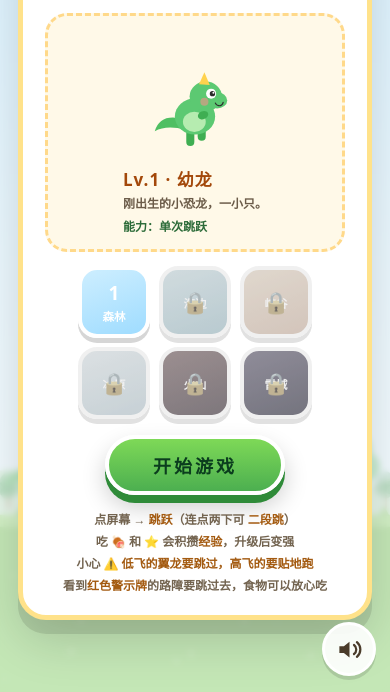
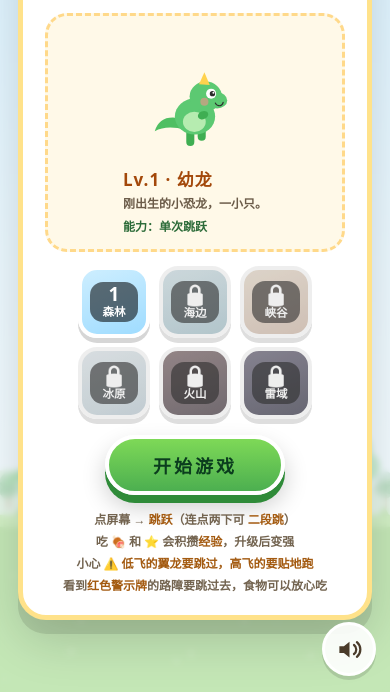
Before and after one commit to adrea/game, a plain HTML site: page dino_grow.html in a window 390 px wide. Shown: the part 152-844 px from the top of the page. Drawn offline with Linux system fonts and the light colour scheme.

Commit message:
fix(dino_grow): dark capsule behind level-tile text for AA contrast
Level tiles take their background from each biome's sky gradient, running
from #cdeeff (forest) to #7a6aa8 (thunder). White text on the lightest
tiles measured 1.34:1, far below the WCAG AA 4.5:1 threshold, and no single
text colour can serve both light and dark biomes.

- wrap the level number/lock and the biome name in a .lvb span with
  rgba(0,0,0,.55) background, 13px radius, 48px min-width (54px at >=900px)
- worst-case contrast now 5.71:1 across all six biomes (was 1.34:1)
- locked tiles keep a slightly deeper capsule rgba(0,0,0,.60) and opacity
  raised .75 -> .82, measured minimum 4.83:1
- lock glyph rendered as a white silhouette via brightness(0) invert(1);
  it previously sat absolutely centred and collided with the biome name

Verified with Playwright over 1504x940 / 940x1504 / 393x873 / 360x780:
zero overflow (scrollWidth == clientWidth), capsule computed as
rgba(0,0,0,0.55)/rgba(0,0,0,0.6) as designed, six tiles lay out 6-per-row on
tablets and 3+3 on phones, clicking level 1 starts the run with no page
errors.

```diff
--- a/dino_grow.html
+++ b/dino_grow.html
@@ -104,14 +104,24 @@
   .level-row { display: flex; flex-wrap: wrap; gap: 9px; justify-content: center; margin: 14px 0 2px; }
   .lv {
     width: 72px; height: 72px; border-radius: 19px; border: 4px solid #fff;
-    display: flex; flex-direction: column; align-items: center; justify-content: center;
+    display: flex; align-items: center; justify-content: center;
     font-weight: 900; font-size: 19px; color: #fff; cursor: pointer;
     box-shadow: 0 5px 0 rgba(0,0,0,.16); position: relative; transition: transform .1s;
   }
   .lv:active { transform: translateY(3px); }
+  /* 文字加半透明深色胶囊底：方块底色随群系渐变（最浅 #cdeeff、最深 #7a6aa8），
+     原来白字压浅蓝仅 1.34:1；加胶囊后六种群系实测最低 5.71:1，无需逐群系换字色。 */
+  .lv .lvb {
+    display: flex; flex-direction: column; align-items: center; justify-content: center;
+    min-width: 48px; padding: 3px 8px 4px; border-radius: 13px;
+    background: rgba(0,0,0,.55); line-height: 1.05;
+  }
+  .lv .no, .lv .lk { font-size: inherit; line-height: 1; }
+  .lv .lk { font-size: 1.1em; filter: brightness(0) invert(1); }
   .lv .nm { font-size: 11.5px; font-weight: 800; margin-top: 2px; }
-  .lv.locked { filter: grayscale(.7) brightness(.92); opacity: .75; cursor: not-allowed; }
-  .lv .lk { position: absolute; font-size: 21px; }
+  /* 未解锁方块整体降透明度，胶囊需略深一档才能维持 AA（实测最低 4.83:1） */
+  .lv.locked { filter: grayscale(.7) brightness(.92); opacity: .82; cursor: not-allowed; }
+  .lv.locked .lvb { background: rgba(0,0,0,.60); }
 
   /* 成长档案 */
   .growth {
@@ -162,6 +172,7 @@
   }
   @media (min-width: 900px) {
     .lv { width: 84px; height: 84px; font-size: 22px; }
+    .lv .lvb { min-width: 54px; }
     .lv .nm { font-size: 13px; }
     #expText { font-size: 14px; }
     .hud-box { font-size: 19px; padding: 7px 16px; }
@@ -742,8 +753,10 @@
       var lock = i > unlocked;
       html += '<div class="lv' + (lock ? ' locked' : '') + '" data-idx="' + i + '" '
             + 'style="background:linear-gradient(160deg,' + bm.sky[1] + ',' + bm.sky[0] + ')">'
-            + (lock ? '<span class="lk">🔒</span>' : (i + 1))
-            + '<span class="nm">' + bm.name + '</span></div>';
+            + '<span class="lvb">'
+            + (lock ? '<span class="lk">🔒</span>' : '<span class="no">' + (i + 1) + '</span>')
+            + '<span class="nm">' + bm.name + '</span>'
+            + '</span></div>';
     }
     row.innerHTML = html;
     Array.prototype.forEach.call(row.querySelectorAll('.lv'), function (el) {
```
